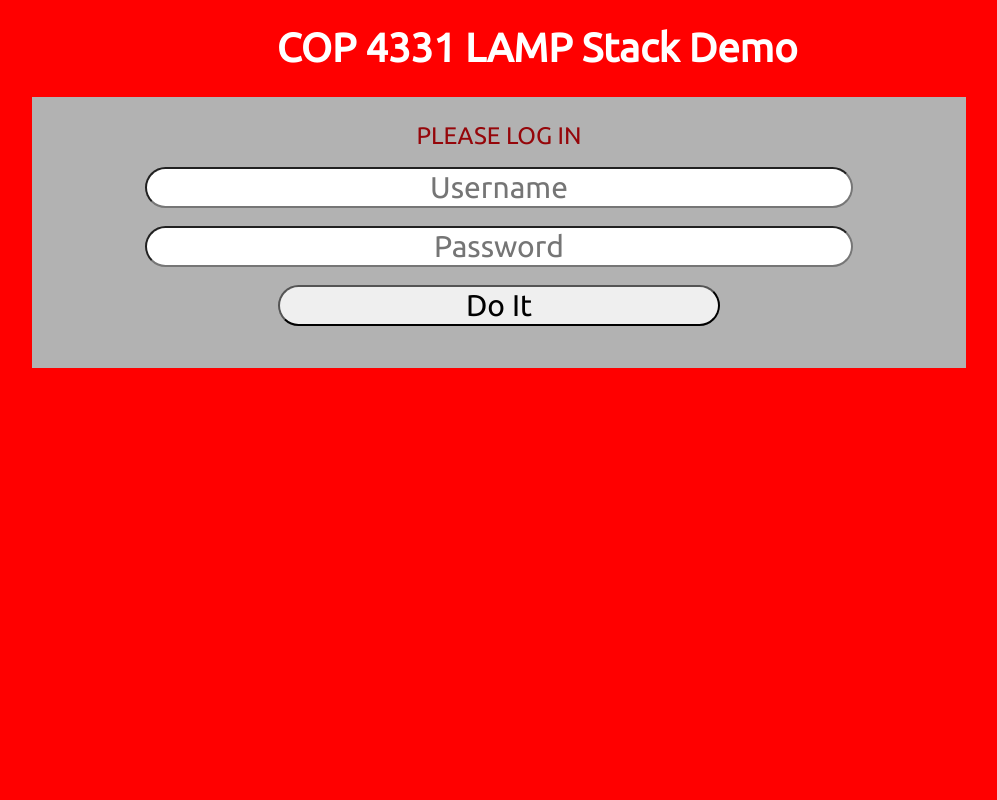
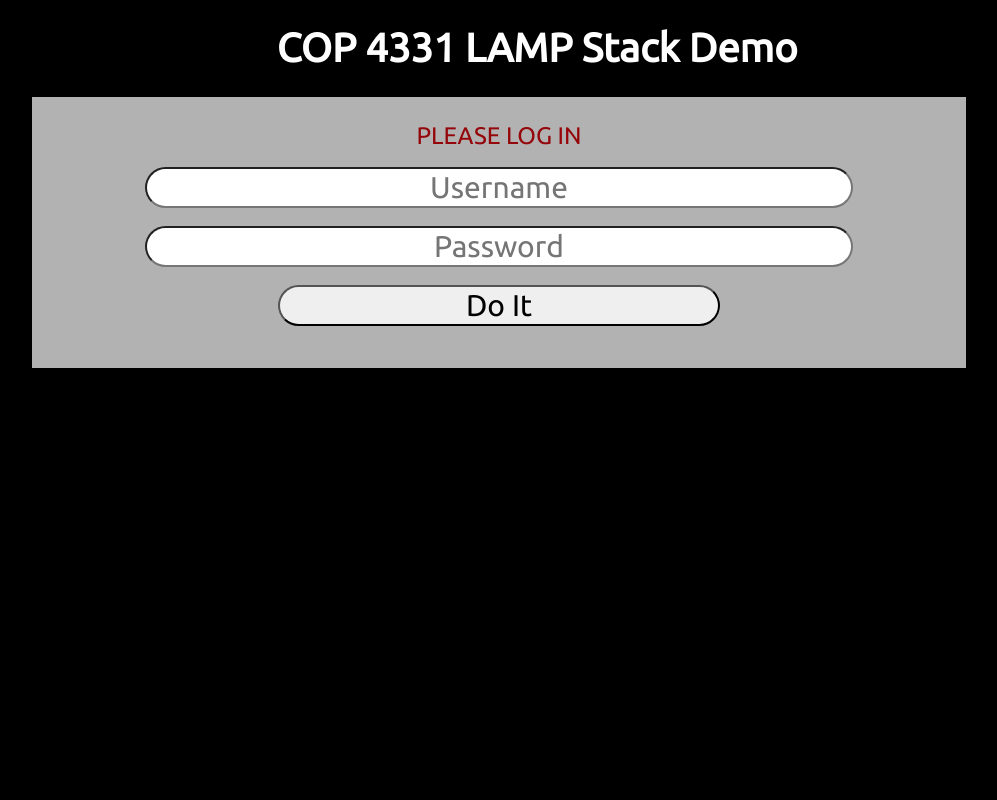
Before and after one commit to Autoonus/POOSD-project, a PHP site: page / in a window 1280 px wide; the page is wider, and only the part inside the window is pictured. Shown: that part, without its empty margins (166-1163 px from the left). Run offline with PHP 8.4, Linux system fonts and the light colour scheme.

Commit message:
Update styles.css

```diff
--- a/css/styles.css
+++ b/css/styles.css
@@ -1,6 +1,6 @@
 body
 {
-    background-color: #ff0000;
+    background-color: #000000;
 }
 
 #title
```
